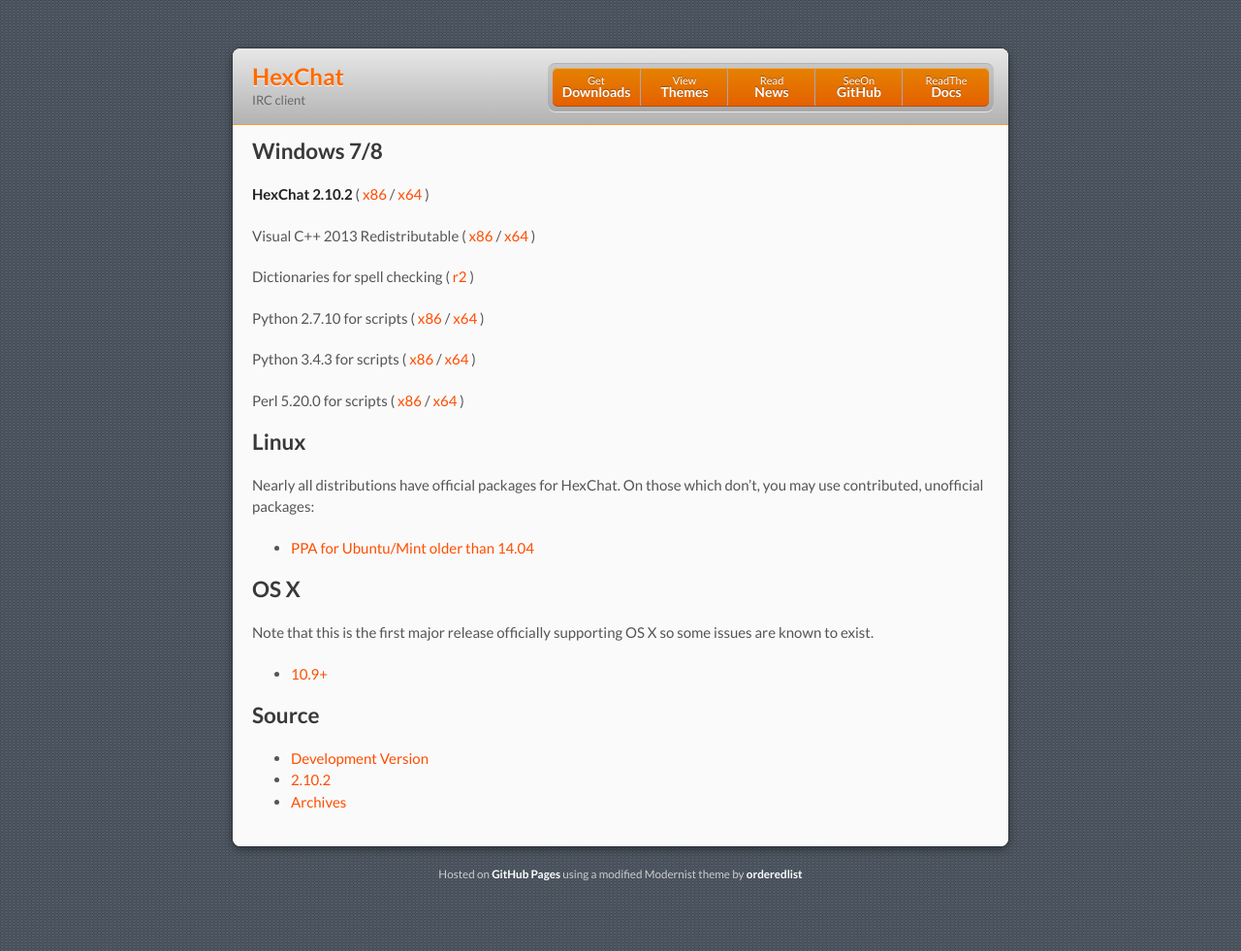
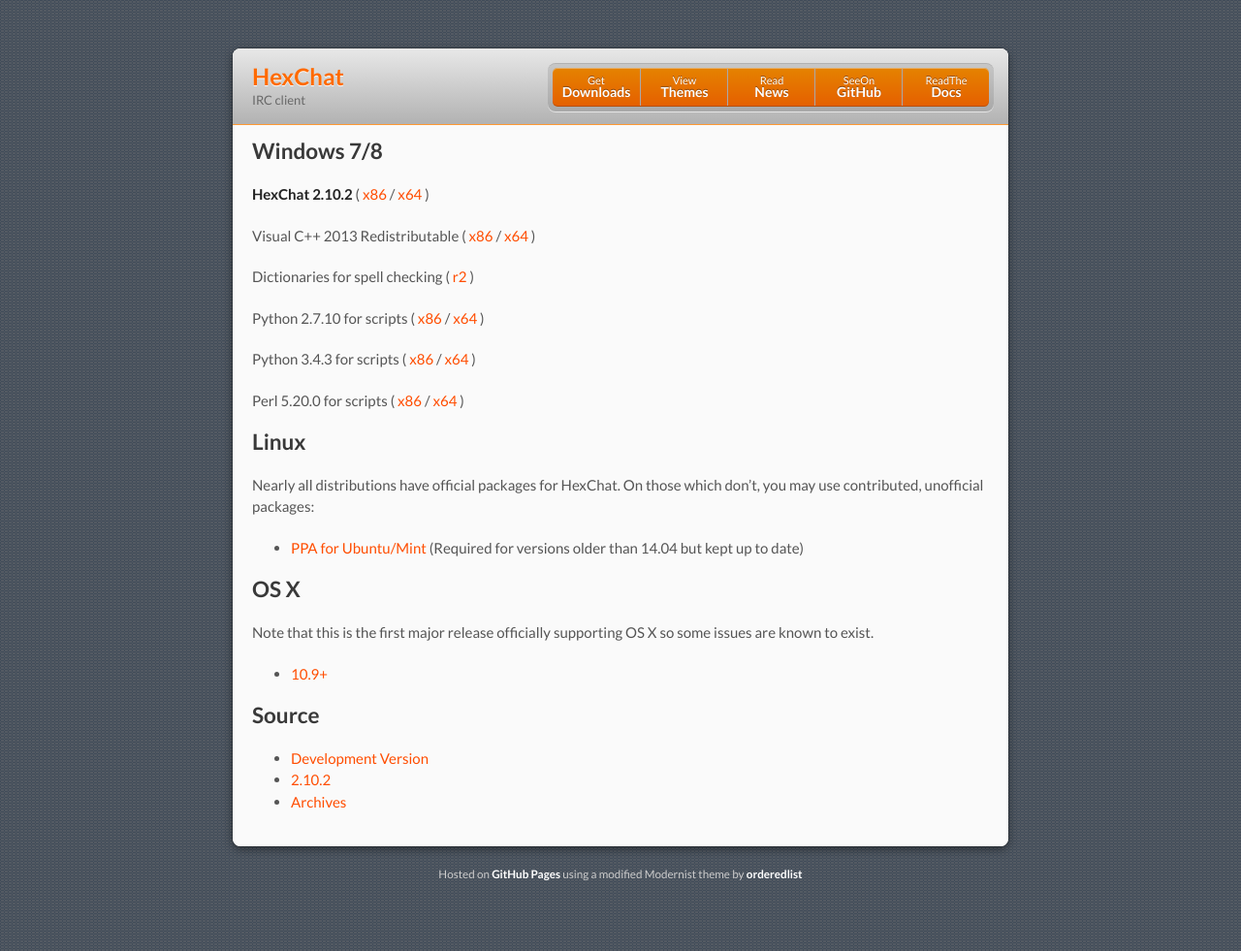
Before and after one commit to hexchat/hexchat.github.com, a Jekyll site: the page built from downloads.md, in a window 1280 px wide. Shown: the whole page at 97% size. Built offline with Jekyll 4.4.1, drawn with Linux system fonts in a browser that asks for light colours.

Commit message:
Update downloads.md

```diff
--- a/downloads.md
+++ b/downloads.md
@@ -21,7 +21,7 @@
 ## Linux
 Nearly all distributions have official packages for HexChat. On those which don't, you may use contributed, unofficial packages:
 
-- [PPA for Ubuntu/Mint older than 14.04](https://launchpad.net/~gwendal-lebihan-dev/+archive/hexchat-stable)
+- [PPA for Ubuntu/Mint](https://launchpad.net/~gwendal-lebihan-dev/+archive/hexchat-stable) (Required for versions older than 14.04 but kept up to date)
 
 ## OS X
 Note that this is the first major release officially supporting OS X so some issues are known to exist.
```
